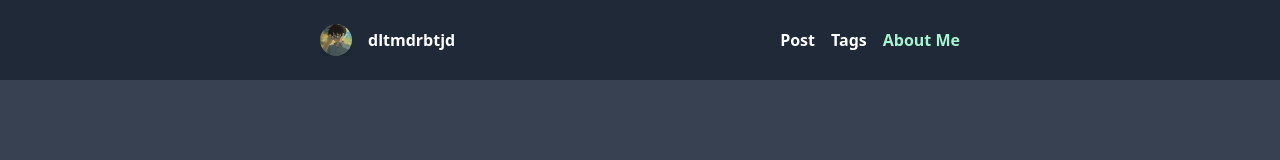
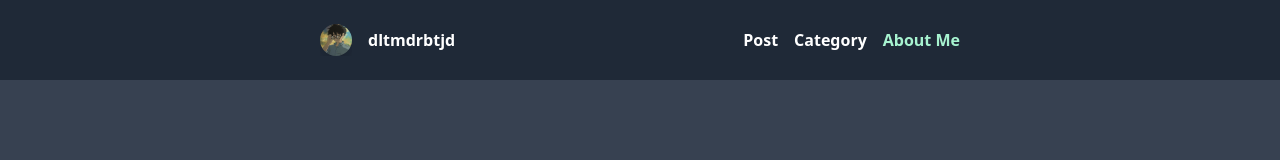
Before and after one commit to dltmdrbtjd/DevBlog, a Next.js app: page /about in a window 1280 px wide. Shown: the top 160 px of the page. Built offline with nearby package versions, Linux system fonts and the light colour scheme.

Commit message:
change category hover condition

```diff
--- a/components/appbar.tsx
+++ b/components/appbar.tsx
@@ -6,13 +6,12 @@ export default function AppBar() {
   const router: NextRouter = useRouter()
   const path: string = router.pathname
   const isCategoryHover = (): string => {
-    console.log(path.split('/'))
-    if (path === '/' || path.split('/')[1].startsWith('[y')) {
+    if (path.includes('posts')) {
       return 'post'
-    } else if (path === '/about') {
-      return 'detail'
-    } else {
-      return 'tags'
+    } else if (path.includes('category')) {
+      return 'category'
+    } else if (path.includes('about')) {
+      return 'about'
     }
   }
   return (
@@ -31,7 +30,7 @@ export default function AppBar() {
           </Link>
         </div>
         <div>
-          <Link href="/">
+          <Link href="/posts/1">
             <a
               className={`font-bold ${
                 isCategoryHover() === 'post' ? 'text-emerald-200' : ''
@@ -40,19 +39,19 @@ export default function AppBar() {
               Post
             </a>
           </Link>
-          <Link href="/tags">
+          <Link href="/category">
             <a
               className={`ml-4 font-bold ${
-                isCategoryHover() === 'tags' ? 'text-emerald-200' : ''
+                isCategoryHover() === 'category' ? 'text-emerald-200' : ''
               }`}
             >
-              Tags
+              Category
             </a>
           </Link>
           <Link href="/about">
             <a
               className={`ml-4 font-bold ${
-                isCategoryHover() === 'detail' ? 'text-emerald-200' : ''
+                isCategoryHover() === 'about' ? 'text-emerald-200' : ''
               }`}
             >
               About Me
```
